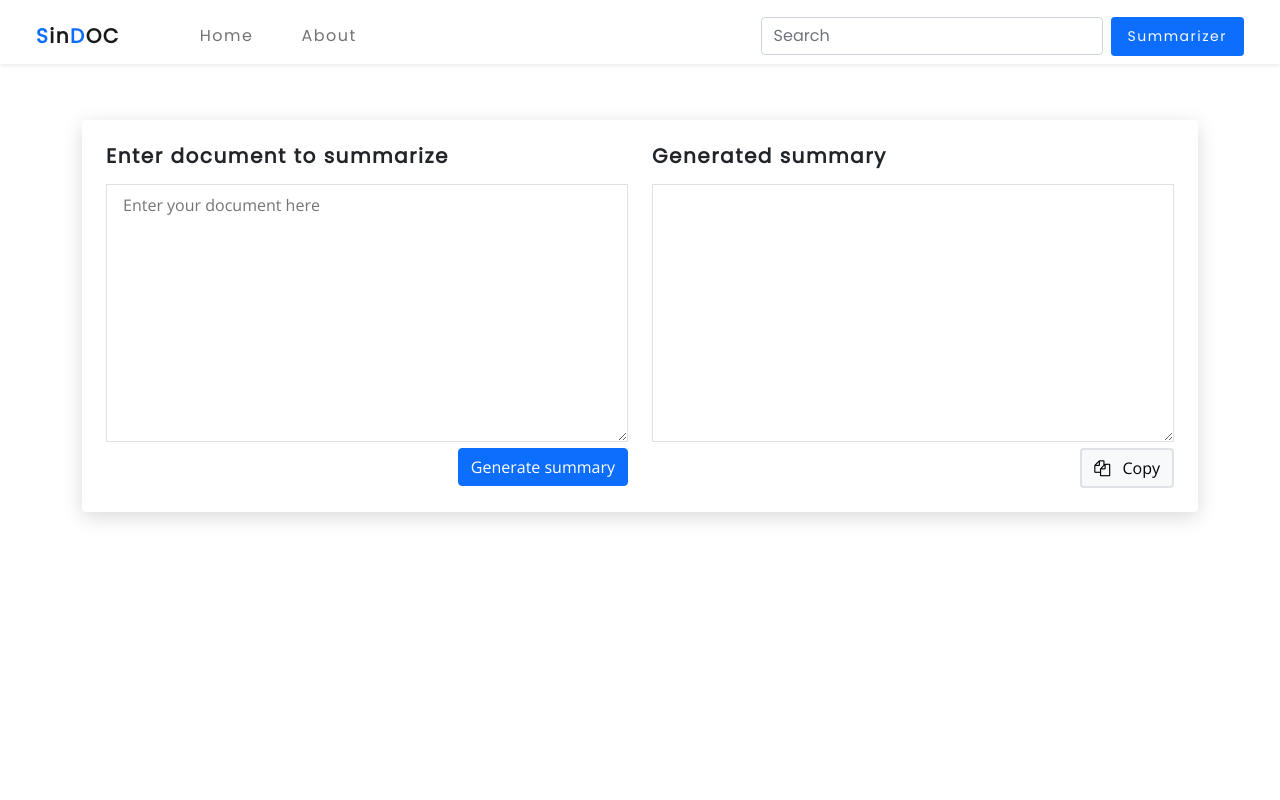
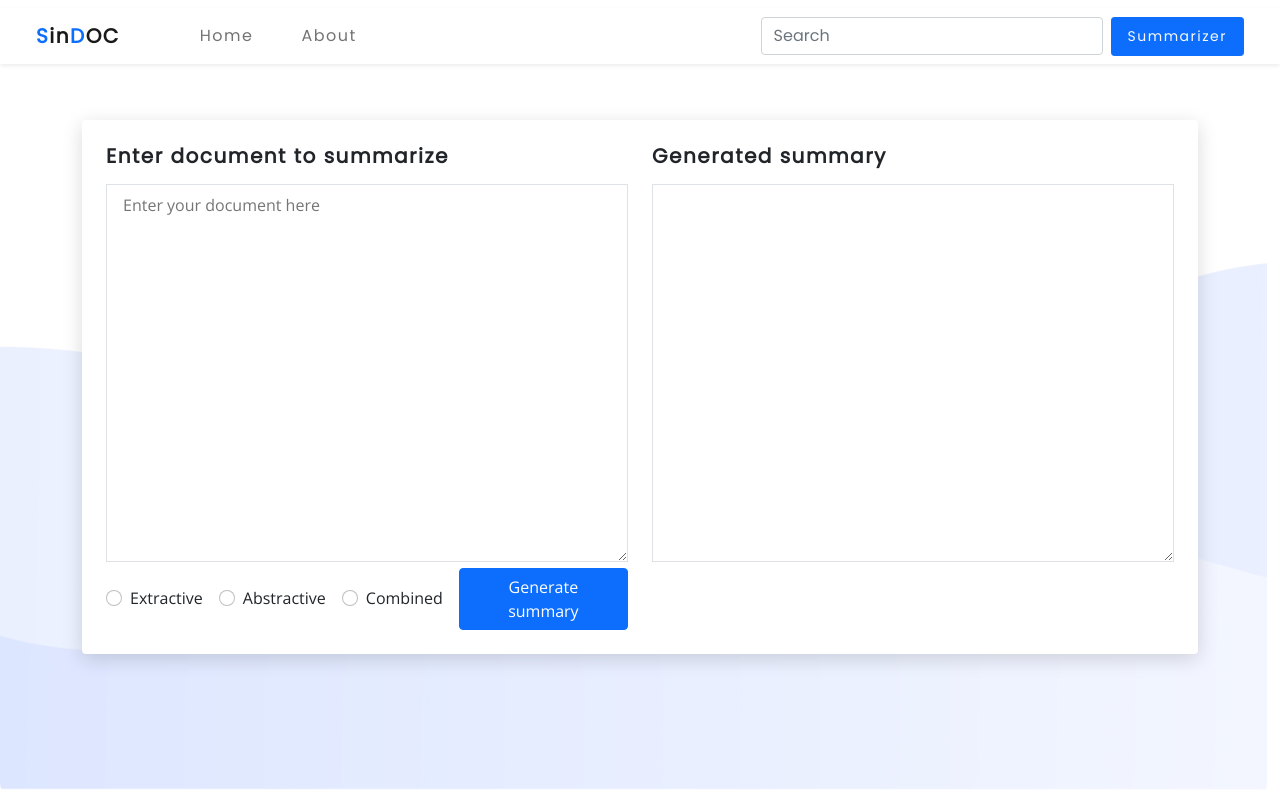
Before and after one commit to Hamza-Ziyard/SinDOC, a Flask app: page /app in a window 1280 px wide. Run offline with Flask 3, Linux system fonts and the light colour scheme.

Commit message:
update summarizer functions

```diff
--- a/app.py
+++ b/app.py
@@ -1,5 +1,5 @@
 import model
-from flask import Flask, render_template, request
+from flask import Flask, render_template, request,jsonify
 
 
 app = Flask(__name__)
@@ -21,10 +21,34 @@ def navbar():
     return render_template('navbar.html')
 
 
-@app.route('/my_endpoint', methods=['POST'])
-def my_endpoint():
+@app.route('/my_endpoint_extract', methods=['POST'])
+def my_endpoint_extract():
     text = request.form.get('inputText')
-    # do something with the text data
+    print(text)
+
+    extractive = model.run_summarization(text)
+    print('Extractive Summary -+-> ',extractive)
+
+    # abstractive = model.summarizeText(text)
+    # print(' abstractive Summary -+-> ',abstractive)
+    # hybrid = model.summarizeText(extractive)
+    # print(hybrid)
+
+    return extractive
+
+@app.route('/my_endpoint_abstract', methods=['POST'])
+def my_endpoint_abstract():
+    text = request.form.get('inputText')
+    print(text)
+
+    abstractive = model.summarizeText(text)
+    print(' abstractive Summary -+-> ',abstractive)
+
+    return abstractive
+
+@app.route('/my_endpoint_combined', methods=['POST'])
+def my_endpoint_combined():
+    text = request.form.get('inputText')
     print(text)
 
     extractive = model.run_summarization(text)
@@ -36,8 +60,6 @@ def my_endpoint():
     print(hybrid)
 
     return hybrid
-    # return hybrid  , extractive , abstractive
-    # return "Received text: "
 
 
 
--- a/templates/app.html
+++ b/templates/app.html
@@ -23,7 +23,16 @@
   <body>
     <div class="navbar static-top"></div>
 
-    <div class="container my-5 mx-3 mx-md-auto">
+    <section class="container my-5 mx-3 mx-md-auto">
+      <img src="/static/img/hero-bg.png" class="hero-bg fixed-bottom" alt="" />
+
+      <div id="loader">
+        <div class="loader-spinner"></div>
+        <h2 class="loader-para text-light fw-bolder">
+          Generating <span class="summary-type"></span> summary
+        </h2>
+      </div>
+
       <!-- input box and output box -->
       <div class="card p-4 border-0 h-100">
         <div class="row">
@@ -33,13 +42,52 @@
               name=""
               id="userInput"
               cols="30"
-              rows="10"
+              rows="15"
               placeholder="Enter your document here"
               class="w-100 border border-1 px-3 py-2"
             ></textarea>
+
+            <div class="d-flex align-items-center">
+              <div class="form-check form-check-inline">
+                <input
+                  class="form-check-input"
+                  type="radio"
+                  name="inlineRadioOptions"
+                  id="extractRadio"
+                  value="option1"
+                />
+                <label class="form-check-label" for="extractRadio"
+                  >Extractive</label
+                >
+              </div>
+              <div class="form-check form-check-inline">
+                <input
+                  class="form-check-input"
+                  type="radio"
+                  name="inlineRadioOptions"
+                  id="abstractRadio"
+                  value="option2"
+                />
+                <label class="form-check-label" for="abstractRadio"
+                  >Abstractive</label
+                >
+              </div>
+              <div class="form-check form-check-inline">
+                <input
+                  class="form-check-input"
+                  type="radio"
+                  name="inlineRadioOptions"
+                  id="combinedRadio"
+                  value="option2"
+                />
+                <label class="form-check-label" for="combinedRadio"
+                  >Combined</label
+                >
+              </div>
               <button class="btn btn-primary d-block ms-auto" id="genSum">
                 Generate summary
               </button>
+            </div>
           </div>
           <div class="col-md-6">
             <h5 class="fw-bold mb-3">Generated summary</h5>
@@ -48,53 +96,60 @@
               name=""
               id="generatedSummary"
               cols="30"
-              rows="10"
+              rows="15"
               placeholder=""
               class="w-100 border border-1 px-3 py-2"
             ></textarea>
+            <div class="d-flex">
               <button
-              class="btn btn-light btn-copy border border-2 d-block ms-auto"
-              onclick="copyText()"
+                class="btn btn-danger btn-copy border border-2 d-block me-auto clear-txt-btn d-none"
+              >
+                <i class="fa fa-close me-2" aria-hidden="true"></i> Clear
+              </button>
+              <button
+                class="btn btn-success btn-copy border border-2 d-block ms-auto copy-txt-btn d-none"
               >
                 <i class="fa fa-copy me-2" aria-hidden="true"></i> Copy
               </button>
+              <div></div>
             </div>
           </div>
         </div>
       </div>
-
-    <script>
-      function copyText() {
-        // Get the text field
-        var copyText = document.getElementById("genratedSummary");
-
-        // Select the text field
-        copyText.select();
-        copyText.setSelectionRange(0, 99999); // For mobile devices
-
-        // Copy the text inside the text field
-        navigator.clipboard.writeText(copyText.value);
-
-        // Alert the copied text
-        alert("Copied the text: " + copyText.value);
-      }
-    </script>
+    </section>
 
     <script>
       $(document).ready(function () {
+        const loader = document.getElementById("loader");
+
         $(".navbar").load("/navbar");
+
+        $(".copy-txt-btn").on("click", function () {
+          var copyText = $("#generatedSummary").val();
+          copyText.select();
+          document.execCommand("copy");
         });
 
-      $(document).on("click", "#genSum", function (e) {
+        $(".clear-txt-btn").on("click", function () {
+          $("#generatedSummary").val("");
+        });
+
+        $("#genSum").on("click", function () {
+          loader.style.display = "block";
+
           var postFormData = new FormData();
-        var text=$('#userInput').val();
+          var text = $("#userInput").val();
           console.log("User input text  : ", text);
           postFormData.append("inputText", text);
 
-        console.log("save button clicked");
+          if (
+            $("#extractRadio").is(":checked")
+          ) {
+            $('.summary-type').text("extractive")
+            console.log("Printed extractive summary");
 
             $.ajax({
-          url: "/my_endpoint",
+              url: "/my_endpoint_extract",
               type: "POST",
               data: postFormData,
               processData: false,
@@ -102,18 +157,81 @@
             })
 
               .done(function (response) {
+                $(".clear-txt-btn").removeClass("d-none");
+                $(".copy-txt-btn").removeClass("d-none");
+                loader.style.display = "none";
+
                 console.log(" LINE 209 ", response);
-            var text = response
-            $('#generatedSummary').val(text)
+                var extractive_summary = response;
+                $("#generatedSummary").val(extractive_summary);
+              })
 
-          })
               .fail(function (response) {
-            $("#loadingModal").modal("hide");
+                loader.style.display = "none";
                 console.log("FAIL");
               });
+          } else if ($("#abstractRadio").is(":checked")) {
+            $('.summary-type').text("abstractive")
+            console.log("Printed abstractive summary");
+
+            $.ajax({
+              url: "/my_endpoint_abstract",
+              type: "POST",
+              data: postFormData,
+              processData: false,
+              contentType: false,
+            })
+
+              .done(function (response) {
+                $(".clear-txt-btn").removeClass("d-none");
+                $(".copy-txt-btn").removeClass("d-none");
+                loader.style.display = "none";
+
+                console.log(" LINE 209 ", response);
+                var abstractive_summary = response;
+                $("#generatedSummary").val(abstractive_summary);
+              })
+
+              .fail(function (response) {
+                loader.style.display = "none";
+                console.log("FAIL");
               });
+            console.log("Printed abstractive summary");
+          } else if ($("#combinedRadio").is(":checked")) {
 
+            $('.summary-type').text("combined")
+            console.log("Printed abstractive summary");
 
+            $.ajax({
+              url: "/my_endpoint_combined",
+              type: "POST",
+              data: postFormData,
+              processData: false,
+              contentType: false,
+            })
+
+              .done(function (response) {
+                $(".clear-txt-btn").removeClass("d-none");
+                $(".copy-txt-btn").removeClass("d-none");
+                loader.style.display = "none";
+
+                console.log(" LINE 209 ", response);
+                var combined_summary = response;
+                $("#generatedSummary").val(combined_summary);
+              })
+
+              .fail(function (response) {
+                loader.style.display = "none";
+                console.log("FAIL");
+              });
+            console.log("Printed combined summary");
+            // } else {
+            //   $("#generatedSummary").val(extractive_summary);
+            //   console.log("Printed extractive summary");
+            // }
+          }
+        });
+      });
     </script>
   </body>
 </html>
```
Also changed, not shown: static/css/style.css (+35 -0 lines), templates/index.html (+5 -5 lines), 1 other file. Lines whose indentation alone changed are shown as unchanged.
